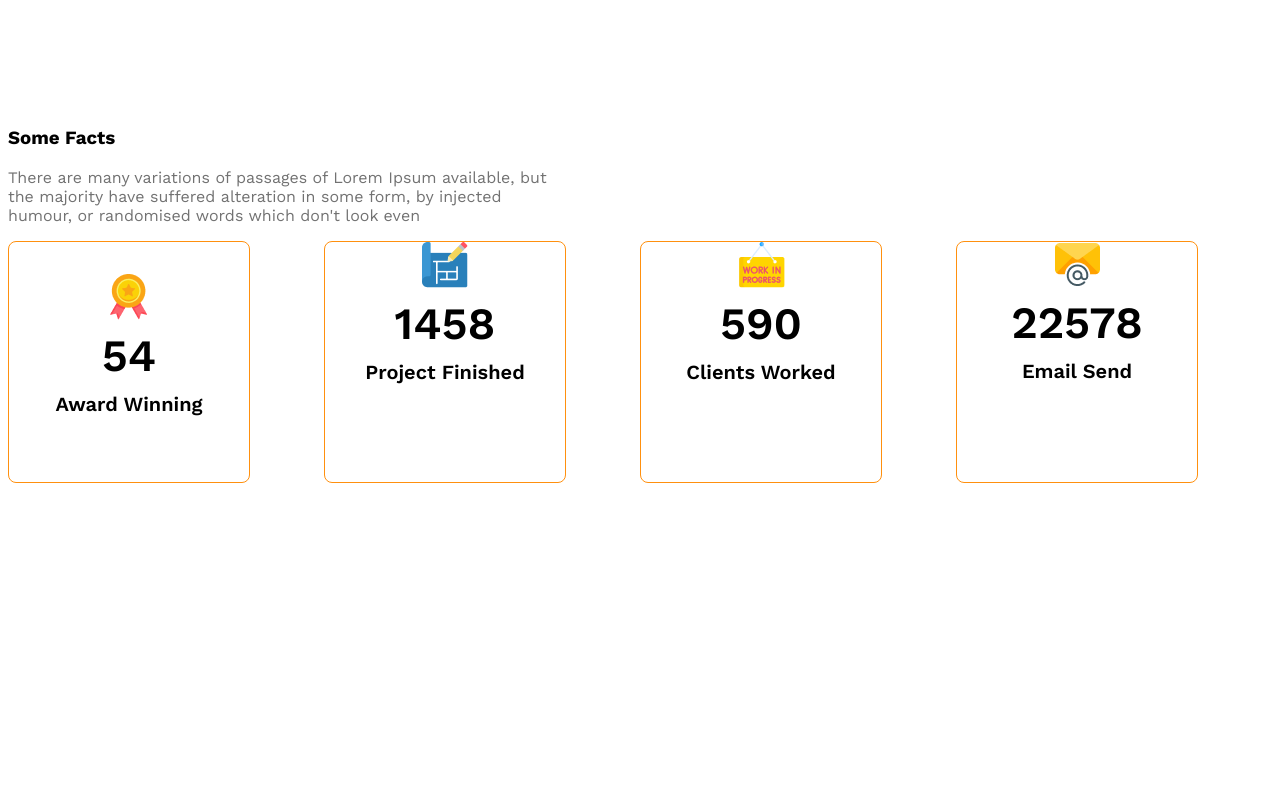
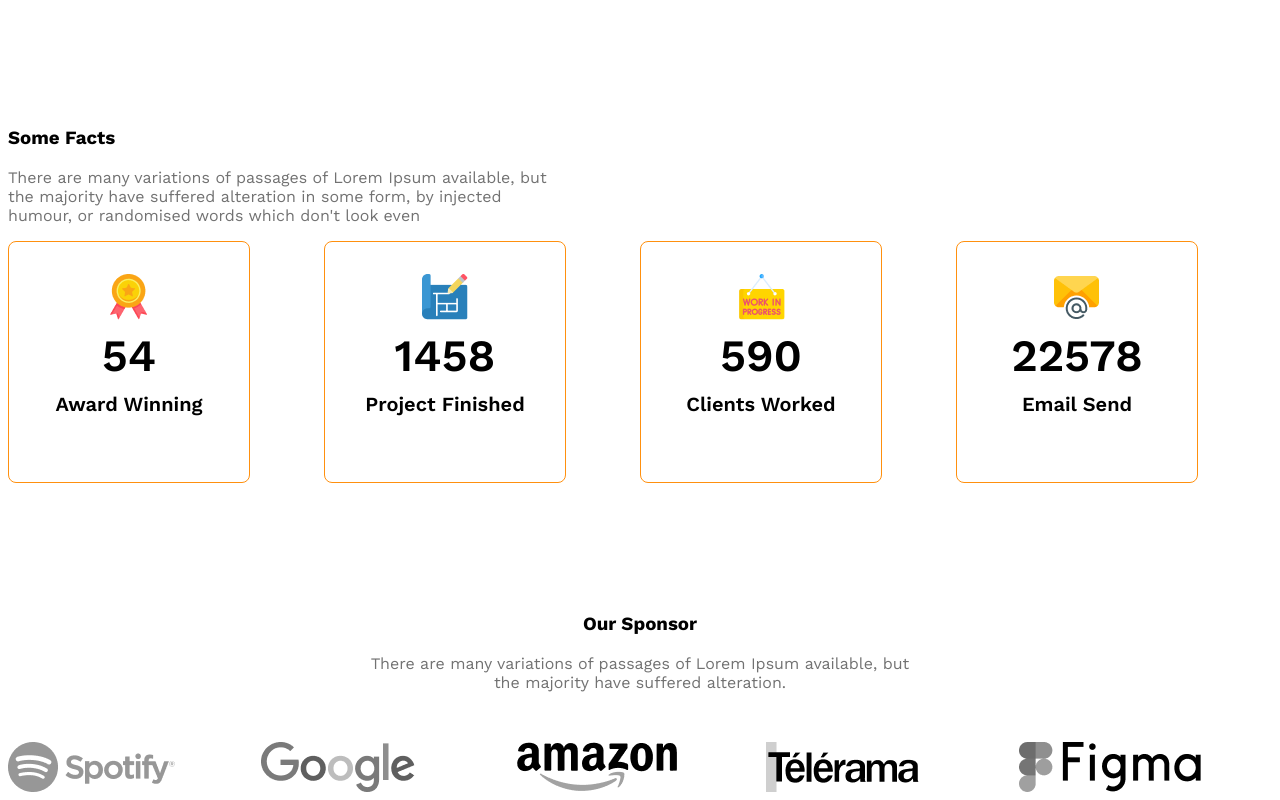
Before and after one commit to sojibHasan564/g3-architects-website, a plain HTML site: page index.html in a window 1280 px wide. Shown: the part 2021-2821 px from the top of the page. Before the commit the page ends 2512 px from the top, so only its background shows below. Drawn offline with nearby package versions, Linux system fonts and the light colour scheme.

Commit message:
added facts container and css file

```diff
--- a/index.html
+++ b/index.html
@@ -65,7 +65,7 @@
           <button class="btn-primary">Explore More</button>
         </div>
       </section>
-      <!-- feature will enjoy -->
+      <!-- some facts-->
       <section>
         <h3 class="section-title">Some Facts</h3>
         <p class="text-light-gray fact-description">
@@ -82,21 +82,21 @@
                 <h5 class="fact-name">Award Winning</h5>
               </div>
           </div>
-            <div class="fact-card">
+            <div class="fact-card display-flex">
               <div>
                 <img src="images/icons/projects.png" alt="" />
                 <h4 class="fact-number">1458</h4>
                 <h5 class="fact-name">Project Finished</h5>
               </div>
             </div>
-            <div class="fact-card">
+            <div class="fact-card display-flex">
               <div>
                 <img src="images/icons/customers.png" alt="" />
                 <h4 class="fact-number">590</h4>
                 <h5 class="fact-name">Clients Worked</h5>
               </div>
             </div>
-            <div class="fact-card">
+            <div class="fact-card display-flex">
               <div>
                 <img src="images/icons/email.png" alt="" />
                 <h4 class="fact-number">22578</h4>
@@ -106,7 +106,21 @@
           </div>
         </div>
       </section>
-      <!-- some facts -->
+      <!-- our -sponsor -->
+       <section class="our-sponsor">
+        <div class="sponsor-info">
+          <h3 class="section-title">Our Sponsor</h3>
+          <p class="text-light-gray">There are many variations of passages of Lorem Ipsum available, but the majority have suffered alteration.</p>
+        </div>
+        <div class="sponsor-companies">
+          <img src="images/sponsors/spotify.png" alt="">
+          <img src="images/sponsors/google.png" alt="">
+          <img src="images/sponsors/amazon.png" alt="">
+          <img src="images/sponsors/telerama.png" alt="">
+          <img src="images/sponsors/figma.png" alt="">
+        </div>
+
+       </section>
     </main>
     <footer></footer>
   </body>
--- a/style/arc.css
+++ b/style/arc.css
@@ -125,26 +125,50 @@ banner {
 .fact-description {
   max-width: 540px;
 }
-
+/* sponsor related style */
+.sponsor-info {
+  max-width: 540px;
+  margin: 50px auto;
+  text-align: center;
+}
+.sponsor-companies {
+  display: grid;
+  grid-template-columns: repeat(5, 1fr);
+}
+.sponsor-companies img {
+  filter: grayscale(100%);
+}
 /* responsive media quarey */
 @media screen and(max-width:576px) {
   .navbar,
   .nav-link .team {
     flex-direction: column;
   }
-  .team-img-container {
+  .team-img-container,
+  .facts-container .sponsor-companies {
     grid-template-columns: repeat(1, 1fr);
   }
   .our-features {
     margin-left: 20px;
   }
 }
+
 /* medium device */
 @media screen and(min-width:576px) and (max-width: 992px) {
   .team {
     flex-direction: column;
   }
-  .our-featuresl {
+  .facts-container .sponsor-companies {
+    justify-content: center;
+    gap: 23px;
+  }
+  .our-features {
     margin: 50px auto;
   }
+  .sponsor-companies,
+  .facts-container {
+    grid-template-columns: repeat(2, 1fr);
+    gap: 50px;
+    justify-items: center;
+  }
 }
```
